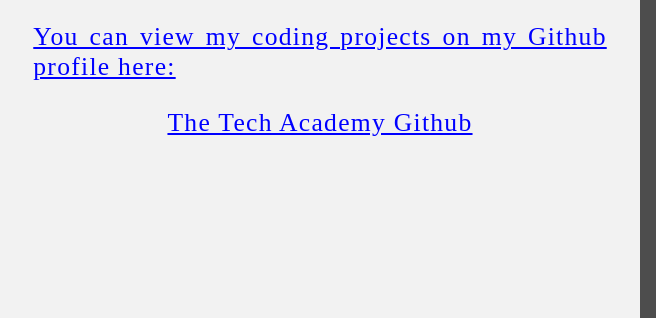
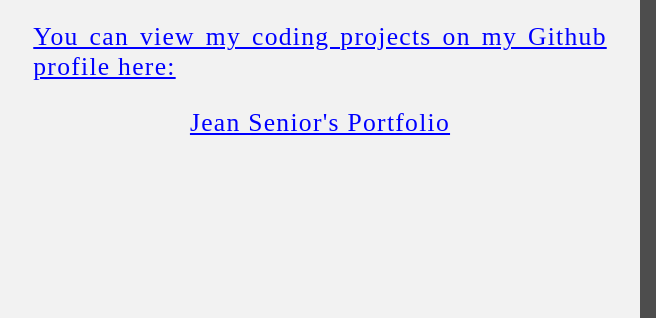
Before and after one commit to jean740/jean740.github.io, a plain HTML site: page JS_Portfolio/index.html in a window 1280 px wide. Shown: the part 1863-2181 px from the top of the page, 0-656 px from the left. Drawn offline with Linux system fonts and the light colour scheme.

Commit message:
made changes

```diff
--- a/JS_Portfolio/index.html
+++ b/JS_Portfolio/index.html
@@ -135,7 +135,7 @@
                 <h1>Github</h1>
                 <p>You can view my coding projects on my Github profile here:
                    <br>
-                   <p class="center"><a href="https://github.com/jean740/jean740.github.io.git" target="_blank">The Tech Academy Github</a></p>
+                   <p class="center"><a href="https://github.com/jean740/jean740.github.io.git" target="_blank">Jean Senior's Portfolio</a></p>
                 </p>
             </div>
             <!--Right column-->
```
